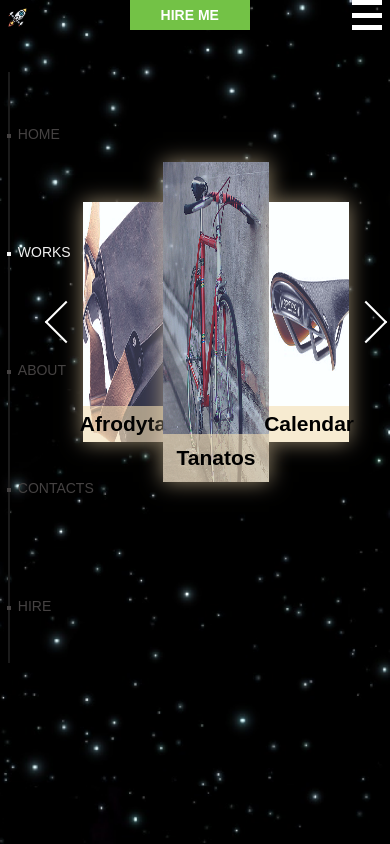
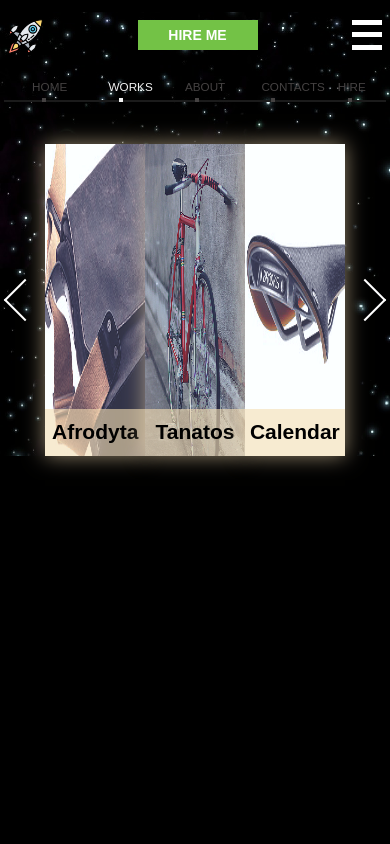
Before and after one commit to krevetkos/cv, an Angular app: page /works in a window 390 px wide. Built offline with nearby package versions, Linux system fonts and the light colour scheme.

Commit message:
add part of responsive

```diff
--- a/src/app/about/about.component.scss
+++ b/src/app/about/about.component.scss
@@ -10,9 +10,9 @@
 .content_skills {
     margin-top: 1vh;
     display: flex;
-    justify-content: space-between;
+    flex-wrap: wrap;
     .skill {
-        width: 19%;
+        width: 230px;
         color: white;
         font-size: 1.8rem;
     }
--- a/src/app/app.component.html
+++ b/src/app/app.component.html
@@ -1,5 +1,5 @@
-<main class="main">
-    <div class="background" #background (mousemove)="parallaxX($event)" [style.transform]="trans"></div>
+<main class="main" #main>
+    <div class="background" (mousemove)="parallaxX($event)" [style.transform]="trans"></div>
     <div class="wrapper" (mousemove)="parallaxX($event)">
         <header class="header">
             <div class="logo">
@@ -29,7 +29,7 @@
                 </ng-template>
             </div>
         </header>
-        <main>
+        <main class="main_content">
             <div class="line_wrapper">
                 <div class="line_nav">
                     <div class="line_item" (click)="showThis($event)">
--- a/src/app/app.component.scss
+++ b/src/app/app.component.scss
@@ -24,6 +24,7 @@
 .wrapper {
     margin: 0;
     width: 100%;
+    height: 100%;
 }
 
 .header {
@@ -90,7 +91,8 @@
     }
 }
 
-main {
+.main_content {
+    height: 100%;
     display: flex;
     justify-content: space-between;
 }
@@ -152,3 +154,61 @@ main {
         width: 15%;
     }
 }
+
+@media screen and (max-width: 800px) {
+    .main {
+        height: 100%;
+        position: relative;
+        background-image: url(../assets/images/space.png);
+    }
+    .background {
+        display: none;
+    }
+    .header {
+        width: 100%;
+        margin-top: 3vw;
+        .logo {
+            width: 35px;
+            margin: 2vw 0 0 2vw;
+            .logo_img {
+                width: 100%;
+            }
+        }
+    }
+    .line_wrapper {
+        width: 100%;
+    }
+    .line_nav {
+        background-color: #1b1b1b;
+        width: 98vw;
+        height: 2px;
+        margin: 5vh 1vw 0 1vw;
+        display: flex;
+        flex-direction: row;
+        justify-content: space-around;
+    }
+    .line_item {
+        position: relative;
+        .line_dot {
+            position: absolute;
+            left: 0;
+            bottom: 0;
+        }
+        p {
+            position: absolute;
+            top: -20px;
+            left: -20px;
+            font-size: 3vw;
+            color: #454242;
+        }
+    }
+    .main_content {
+        display: flex;
+        flex-direction: column;
+    }
+    .page_wrapper {
+        height: 100%;
+        margin: 5vh 0 0 0;
+        padding: 0 2vw 0 2vw;
+    }
+}
--- a/src/app/app.component.ts
+++ b/src/app/app.component.ts
@@ -1,4 +1,4 @@
-import { Component,OnInit,ViewChild,ElementRef } from '@angular/core';
+import { Component,OnInit,ViewChild,ElementRef, AfterContentInit, AfterViewInit } from '@angular/core';
 import { Router, RouterOutlet } from "@angular/router";
 import { StateHolder } from "./service/state.holder";
 import { slider } from './route-animation';
@@ -7,14 +7,13 @@ import { slider } from './route-animation';
   templateUrl: './app.component.html',
   styleUrls: ['./app.component.scss'],
   animations: [slider]})
-export class AppComponent implements OnInit {
+export class AppComponent implements OnInit, AfterContentInit {
   title = 'global';
   trans:string;
   tri:boolean = false;
-  @ViewChild('background', {static: false}) background: ElementRef;
-
   constructor(public state:StateHolder, public rout: Router) { }
 
+  @ViewChild('main', {static: true}) main: ElementRef;
   ngOnInit() {
     for(let s in this.state.state){
       this.state.state[s] = false;
@@ -26,10 +25,17 @@ export class AppComponent implements OnInit {
       }
     }
   }
+  ngAfterContentInit(): void {
+    console.log(this.main.nativeElement.offsetHeight)
+  }
+
   prepareRouter( outlet: RouterOutlet ) {
     return outlet && outlet.activatedRouteData && outlet.activatedRouteData['animation'];
   }
    parallaxX($event){
+     if((window.screen.width < window.screen.height)&&window.navigator.maxTouchPoints > 0){
+       return
+     }
      this.trans = `translate(${$event.clientX/10}px,${$event.clientY/10}px)`
   };
   navTrigger(){
--- a/src/app/home/home.component.scss
+++ b/src/app/home/home.component.scss
@@ -29,3 +29,38 @@
         z-index: -5;
     }
 }
+
+@media screen and (max-width: 800px) {
+    .content {
+        &_about {
+            height: 90vw;
+            position: relative;
+            border-left: 1px solid wheat;
+            border-bottom: 1px solid wheat;
+        }
+        &_text {
+            color: wheat;
+            text-transform: uppercase;
+            margin-left: 5vw;
+        }
+        &_name {
+            font-size: 8vw;
+        }
+        &_profession {
+            font-size: 6vw;
+        }
+        &_img {
+            position: absolute;
+            right: 15%;
+            bottom: 0;
+            width: 35%;
+            z-index: 1;
+        }
+        &_bg {
+            width: 100%;
+            position: absolute;
+            bottom: 0;
+            z-index: 0;
+        }
+    }
+}
--- a/src/app/works/works.component.scss
+++ b/src/app/works/works.component.scss
@@ -2,15 +2,7 @@
         box-sizing: border-box;
     }
 
-.my_work {
-    color: white;
-    font-size: 42px;
-    text-align: center;
-    margin: 0;
-}
-
     .carousel_wrapper {
-    margin-top: 50px;
         display: flex;
         align-items: center;
         justify-content: space-around;
@@ -22,7 +14,7 @@
             transform: rotate(45deg);
         }
         .carousel_container {
-        height: 400px;
+            height: 80vw;
             width: 80%;
             display: flex;
             align-items: center;
@@ -64,3 +56,39 @@
             transform: rotate(-45deg);
         }
     }
+
+    @media screen and (max-width: 600px) {
+        .carousel_wrapper {
+            .carousel_container {
+                height: 50vw;
+                display: flex;
+                justify-content: space-between;
+                .carousel_item {
+                    height: 100%;
+                    width: 49%;
+                    .carousel_item_img {
+                        width: 100%;
+                        height: 100%;
+                    }
+                }
+            }
+        }
+    }
+
+    @media screen and (max-width: 600px) {
+        .carousel_wrapper {
+            .carousel_container {
+                height: 80vw;
+                display: flex;
+                justify-content: space-between;
+                .carousel_item {
+                    height: 100%;
+                    width: 100%;
+                    .carousel_item_img {
+                        width: 100%;
+                        height: 100%;
+                    }
+                }
+            }
+        }
+    }
--- a/src/app/works/works.component.ts
+++ b/src/app/works/works.component.ts
@@ -44,7 +44,16 @@ LastItem: number = this.state;
   constructor() { }
 
   ngOnInit() {
+    if(window.screen.width < 475){
+      this.state = 1
+      this.LastItem = this.state
+    }
+    if(window.screen.width < 600 && window.screen.width > 475){
+      this.state = 2
+      this.LastItem = this.state
+    }
     this.makeCurImg(this.items, this.currentImg, this.FirstItem, this.LastItem);
+    console.log(this.currentImg)
   }
 
   makeCurImg = function(store, curImg, first, last) {
@@ -55,16 +64,30 @@ LastItem: number = this.state;
         for (let i = 0; i < last; i++) {
             curImg.push(store[i]);
         }
+        if(this.state === 1){
+          curImg[0].class = 'carousel_item';
+        } else if(this.state <= 2 ){
+          curImg[0].class = 'carousel_item';
+          curImg[1].class = 'carousel_item';
+        } else {
           curImg[0].class = 'carousel_item';
           curImg[1].class = 'carousel_item active';
           curImg[2].class = 'carousel_item';
+        }
     } else {
         for (let i = first; i < last; i++) {
             curImg.push(store[i]);
         }
+        if(this.state === 1){
+          curImg[0].class = 'carousel_item';
+        } else if(this.state <= 2 ){
+          curImg[0].class = 'carousel_item';
+          curImg[1].class = 'carousel_item';
+        } else {
           curImg[0].class = 'carousel_item';
           curImg[1].class = 'carousel_item active';
           curImg[2].class = 'carousel_item';
+        }
       }
 }
 clearHTML = function(container) {
```
Also changed, not shown: src/styles.scss (line endings or trailing spaces). Lines whose indentation alone changed are shown as unchanged.
